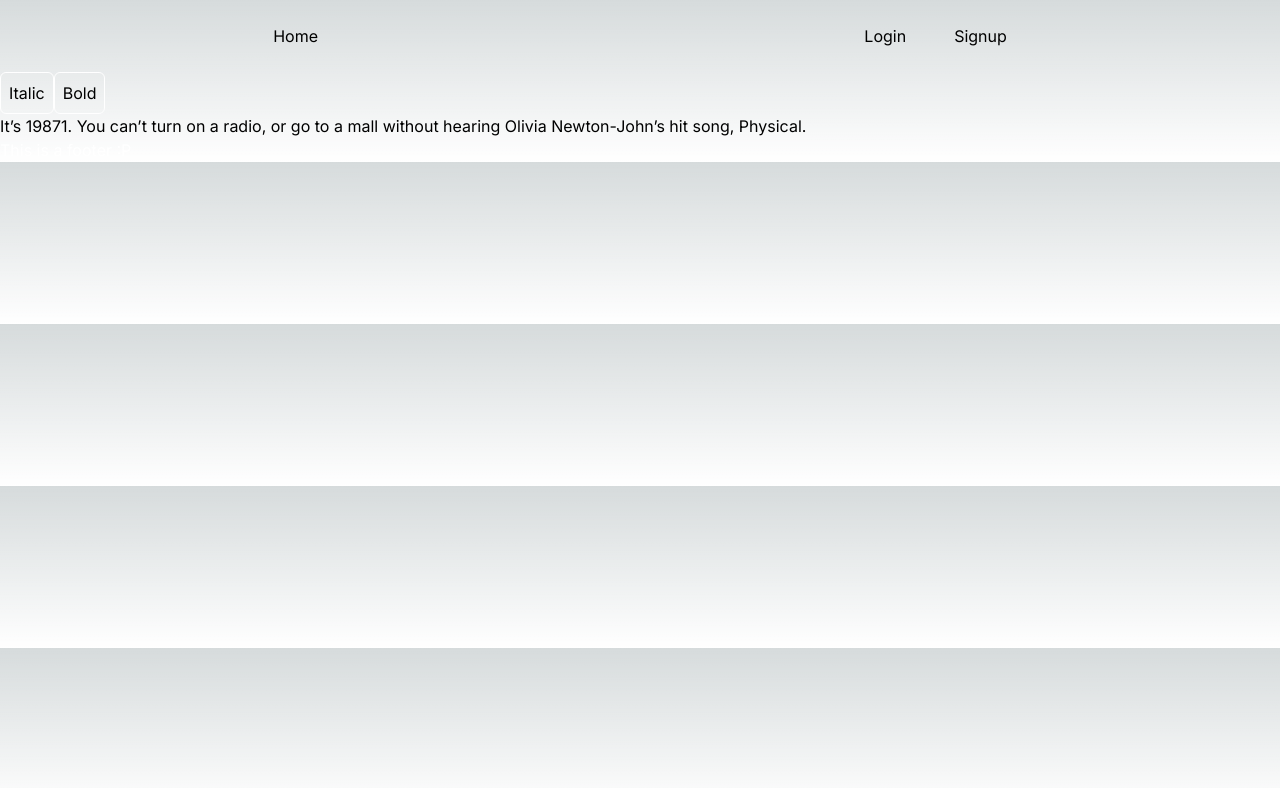
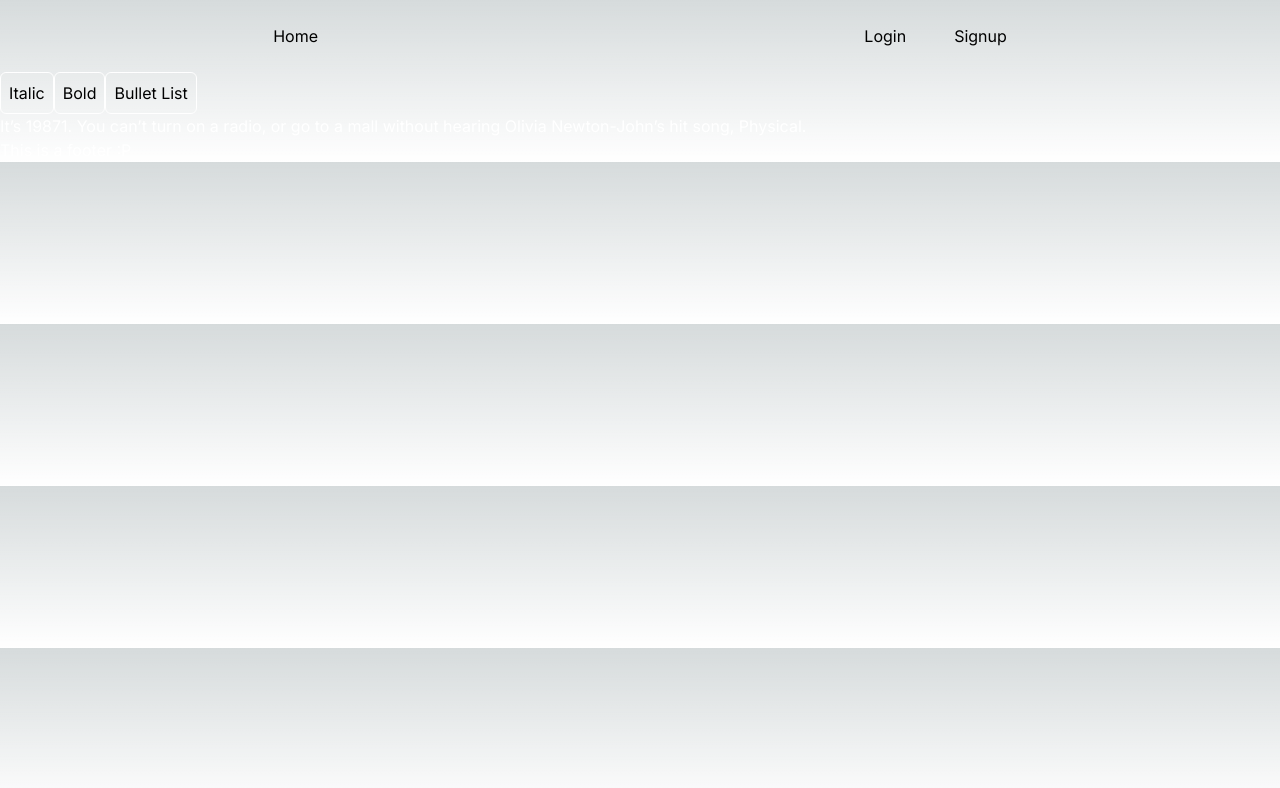
Before and after one commit to LucioFurnari/Blog-Client, a Next.js app: page /submit in a window 1280 px wide. Shown: the top 788 px of the page. Built offline with nearby package versions, Linux system fonts and the light colour scheme; no server answers.

Commit message:
Add bullet list button and function

```diff
--- a/src/app/submit/page.tsx
+++ b/src/app/submit/page.tsx
@@ -40,11 +40,16 @@ export default function Tiptap () {
   function handleBold() {
     editor?.chain().focus().toggleBold().run();
   }
+
+  function handleBulletList() {
+    editor?.chain().focus().toggleBulletList().run();
+  }
   return (
     <>
     <button className={`rounded-md border-[1px] p-2 ${editor?.isActive('italic') ? 'bg-white text-black' : 'border-white'}`} onClick={handleItalic}>Italic</button>
     <button className={`rounded-md border-[1px] p-2 ${editor?.isActive('bold') ? 'bg-white text-black' : 'border-white'}`} onClick={handleBold}>Bold</button>
-    <EditorContent editor={editor} />
+    <button className={`rounded-md border-[1px] p-2 ${editor?.isActive('bulletList') ? 'bg-white text-black' : 'border-white'}`} onClick={handleBulletList}>Bullet List</button>
+    <EditorContent editor={editor} className="prose prose-sm text-white"/>
     <p>{editorContent}</p>
     </>
   )
```
